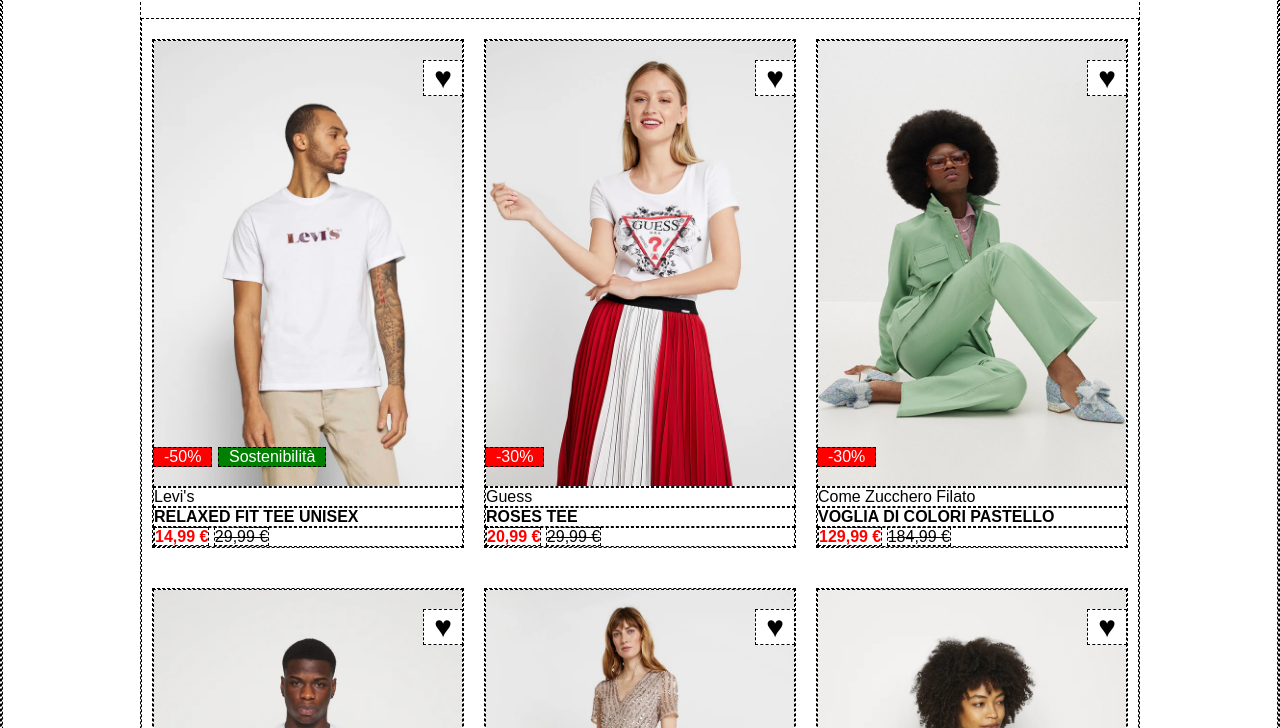
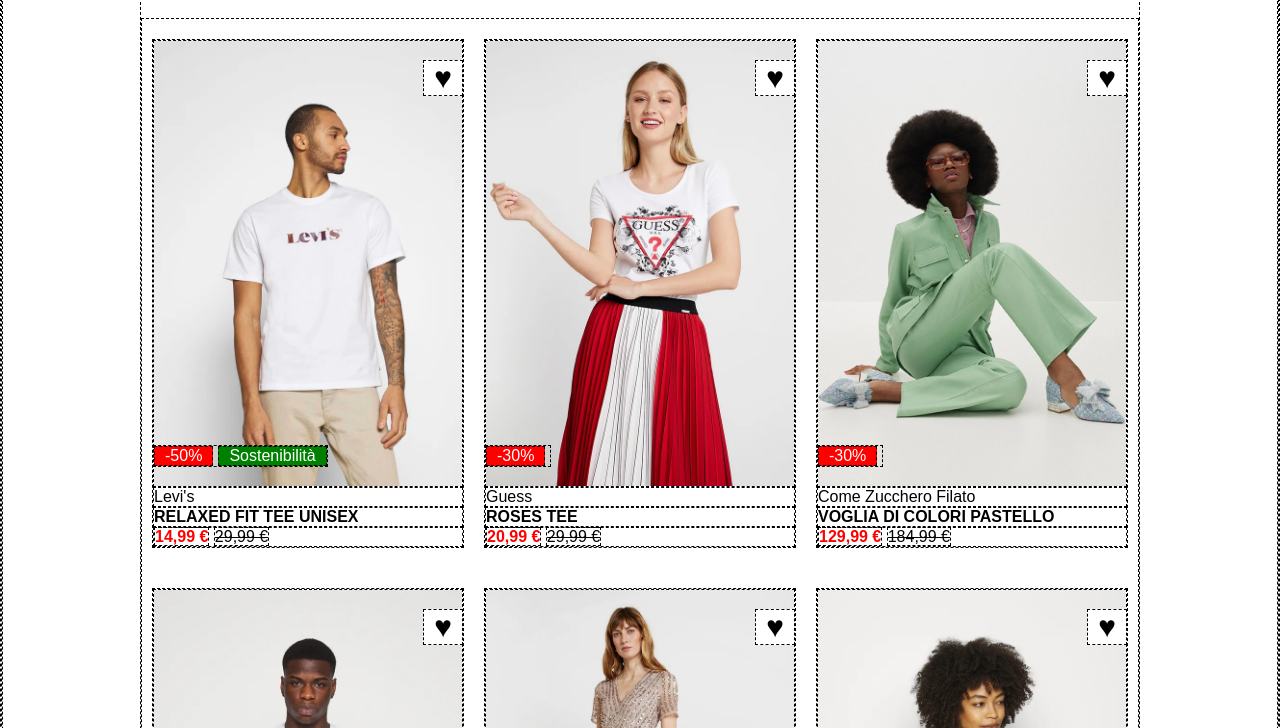
Before and after one commit to B0G0N1/html-css-boolando, a plain HTML site: page index.html in a window 1280 px wide. Shown: the part 72-800 px from the top of the page. Drawn offline with Linux system fonts and the light colour scheme.

Commit message:
[FIX] Fix div on Product Main

```diff
--- a/css/style.css
+++ b/css/style.css
@@ -89,32 +89,41 @@
     width: 100%;
 }
 
-/* Favorite and Discount DIV */
 .favorite{
+    position: absolute;
+    padding: 0px 10px;
     top: 20px;
     right: 0px;
     background-color: white;
     font-size: 30px;
 }
 
-.discount{
+.favorite:hover{
+    color: red;
+}
+
+/* Info DIV*/
+.info{
+    position: absolute;
     bottom: 80px;
     left: 0px;
+    display: flex;
+    flex-direction: row;
+}
+
+.discount{
     background-color: red;
     color: white;
+    padding: 0px 10px;
+    margin-right: 5px;
 }
 
 .sustainability{
-    bottom: 80px;
-    left: 65px;
     background-color: green;
     color: white;
+    padding: 0px 10px;
 }
 
-.favorite, .discount, .sustainability{
-    position: absolute;
-    padding: 0px 10px;
-}
 
 /* Image Hover */
 .product:hover .visible-image{
--- a/index.html
+++ b/index.html
@@ -40,8 +40,10 @@
                     <h4>RELAXED FIT TEE UNISEX</h4>
                     <p><strong class="red">14,99 €</strong> <s>29,99 €</s></p>
                     <div class="favorite">&hearts;</div>
+                    <div class="info">
                         <div class="discount">-50%</div>
                         <div class="sustainability">Sostenibilità</div>
+                    </div>
                 </div>
                 <!-- Secondo Prodotto -->
                 <div class="product">
@@ -51,7 +53,9 @@
                     <h4>ROSES TEE</h4>
                     <p><strong class="red">20,99 €</strong> <s>29,99 €</s></p>
                     <div class="favorite">&hearts;</div>
+                    <div class="info">
                         <div class="discount">-30%</div>
+                    </div>
                 </div>
                 <!-- Terzo Prodotto -->
                 <div class="product">
@@ -61,7 +65,9 @@
                     <h4>VOGLIA DI COLORI PASTELLO</h4>
                     <p><strong class="red">129,99 €</strong> <s>184,99 €</s></p>
                     <div class="favorite">&hearts;</div>
+                    <div class="info">
                         <div class="discount">-30%</div>
+                    </div>
                 </div>
                 <!-- Quarto Prodotto -->
                 <div class="product">
@@ -71,8 +77,10 @@
                     <h4>TEE UNISEX</h4>
                     <p><strong class="red">14,99 €</strong> <s>29,99 €</s></p>
                     <div class="favorite">&hearts;</div>
+                    <div class="info">
                         <div class="discount">-50%</div>
                         <div class="sustainability">Sostenibilità</div>
+                    </div>
                 </div>
                 <!-- Quinto Prodotto -->
                 <div class="product">
@@ -91,7 +99,9 @@
                     <h4>RELAXED FIT TEE UNISEX</h4>
                     <p><strong class="red">14,99 €</strong> <s>29,99 €</s></p>
                     <div class="favorite">&hearts;</div>
+                    <div class="info">
                         <div class="sustainability">Sostenibilità</div>
+                    </div>
                 </div>
             </div>
         </div>
```
Lines whose indentation alone changed are shown as unchanged.
